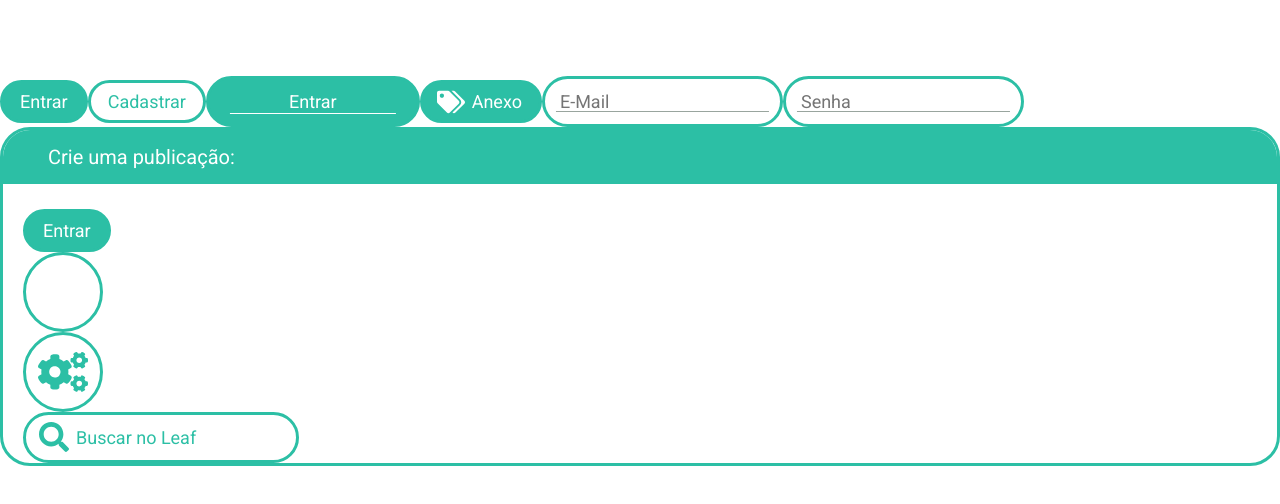
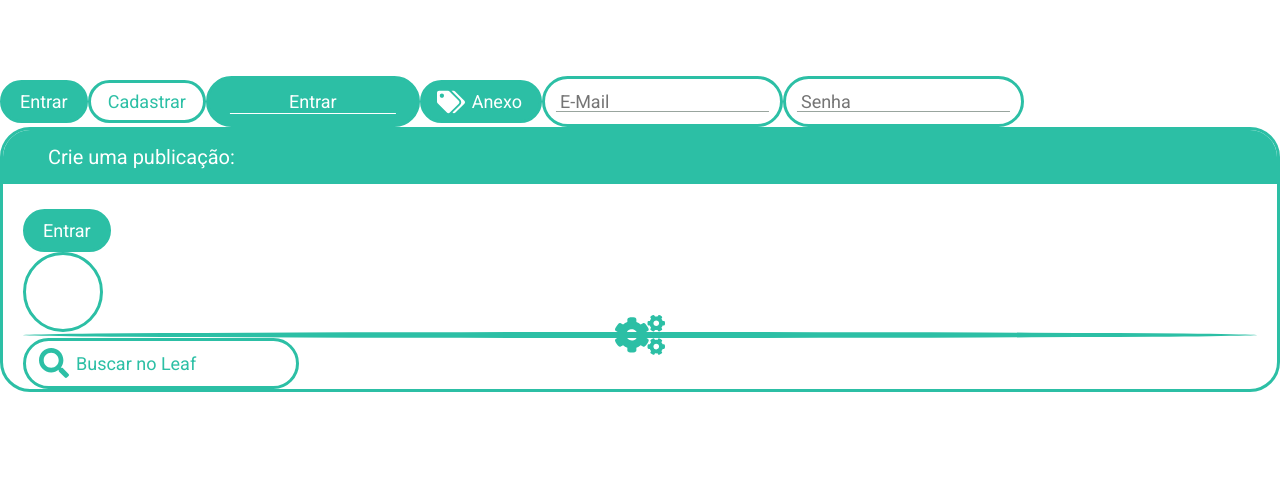
Before and after one commit to 1ChristianAlex/ladies-first, a React (Create React App) app in the folder frontend/: page /components in a window 1280 px wide. Shown: the top 504 px of the page. Built offline with nearby package versions, Linux system fonts and the light colour scheme.

Commit message:
feat: white background in bigicon component, and alternative svg logo

```diff
--- a/frontend/src/assets/index.js
+++ b/frontend/src/assets/index.js
@@ -1,4 +1,5 @@
 export const images = {
   background: require('./img/background.png'),
-  leaf: require('./img/leaf.svg')
+  leaf: require('./img/leaf.svg'),
+  leafPrimary: require('./img/leaf_primary.svg')
 };
--- a/frontend/src/components/BigIcon/styles.js
+++ b/frontend/src/components/BigIcon/styles.js
@@ -2,12 +2,14 @@ import styled, { css } from 'styled-components';
 import { Colors } from 'styles';
 
 export const Container = styled.div`
-  width: 80px;
-  height: 80px;
+  width: ${({ size }) => size}px;
+  height: ${({ size }) => size}px;
   background-position: center;
   background-size: cover;
+  background: ${Colors.white};
   border-radius: 50%;
   position: relative;
+  cursor: pointer;
   ${({ bordered }) =>
     bordered &&
     css`
```
Also changed, not shown: frontend/src/assets/img/leaf_primary.svg (added).
